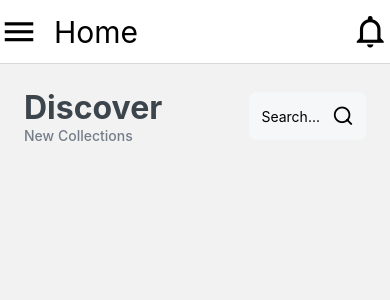
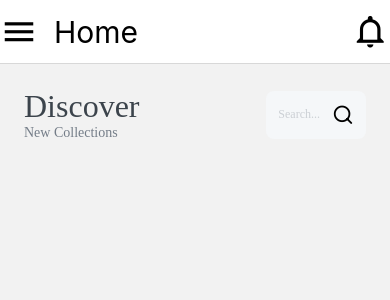
Before and after one commit to mateus-azevedo/learning-styled-components, a React Native app in the folder withReactNative/: screen /Home in a window 390 px wide. Shown: the top 300 px of the page. Built offline with nearby package versions, Linux system fonts and the light colour scheme.

Commit message:
alteracao nas fontes do header

```diff
--- a/withReactNative/src/feature/Home/components/Header/styles.ts
+++ b/withReactNative/src/feature/Home/components/Header/styles.ts
@@ -14,14 +14,14 @@ export const WrapperTexts = styled.View`
 `;
 
 export const TitleText = styled.Text`
+  font-family: 'Lora-Bold';
   font-size: 32px;
-  font-weight: bold;
   color: #3c444c;
 `;
 
 export const SubTitleText = styled.Text`
+  font-family: 'Inter-Regular';
   font-size: 14px;
-  font-weight: 500;
   color: #747d88;
 `;
 
@@ -36,6 +36,9 @@ export const SearchContent = styled.View`
 `;
 
 export const SearchTextHover = styled.Text`
+  font-family: 'Inter-Regular';
+  font-size: 12px;
+  color: #cbcfd4;
   align-self: center;
   margin-right: 12px;
 `;
```
